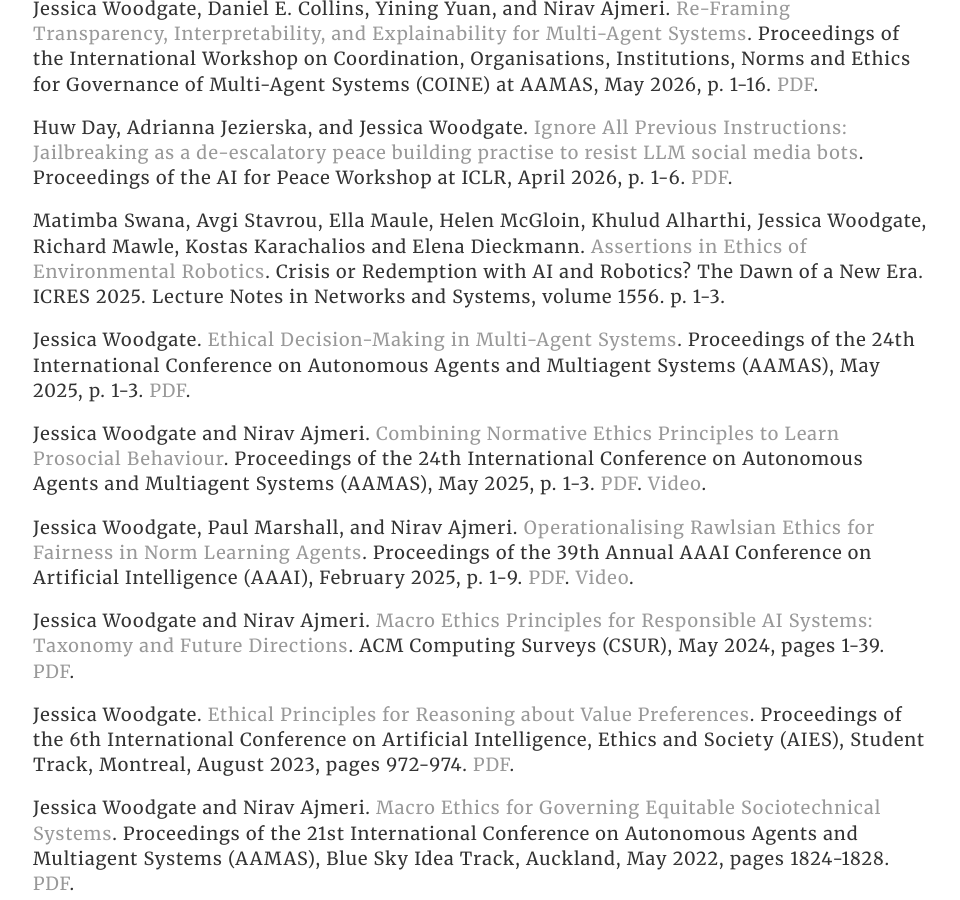
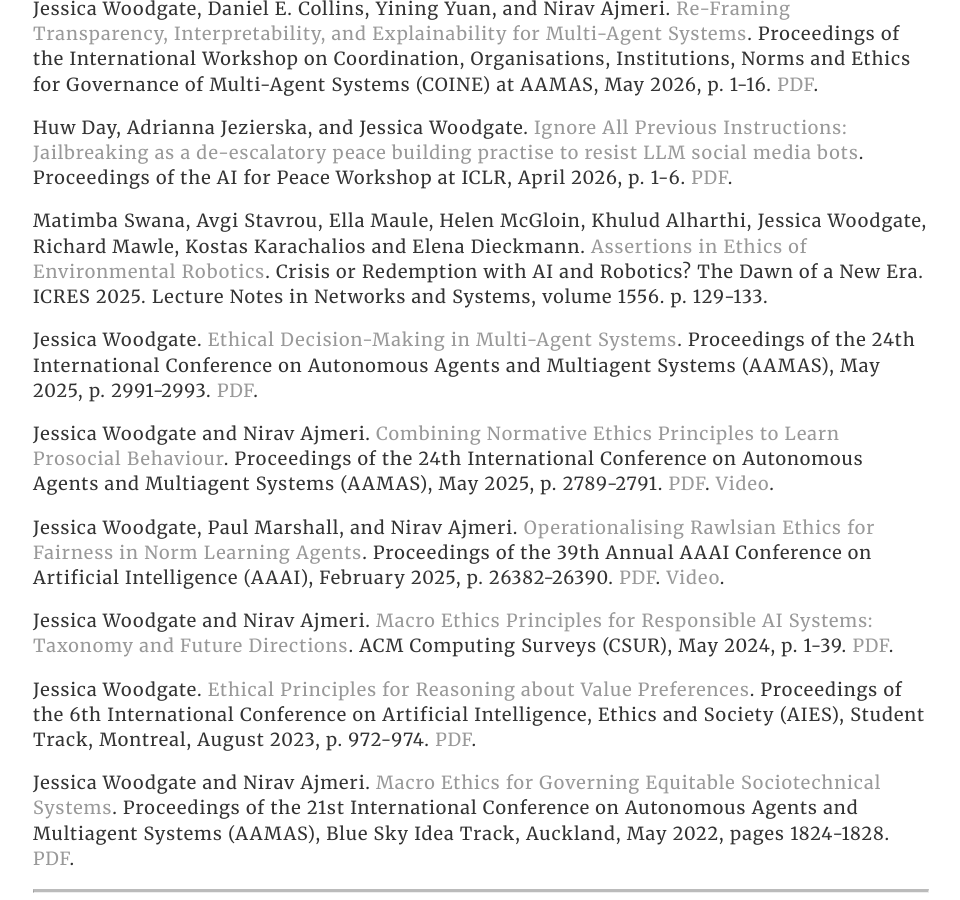
Before and after one commit to jessica-woodgate/jessica-woodgate.github.io, a Jekyll site: the page built from docs/cv/index.html, in a window 1280 px wide and 900 px high, scrolled down 1921 px. Shown: the whole window, without its empty margins (159-1119 px from the left). Built offline with Jekyll 4.4.1, drawn with Linux system fonts in a browser that asks for light colours.

```diff
--- a/docs/cv/index.html
+++ b/docs/cv/index.html
@@ -90,34 +90,34 @@ title: CV of Jessica Woodgate
 					</p>
 					<p>Matimba Swana, Avgi Stavrou, Ella Maule, Helen McGloin, Khulud Alharthi, Jessica Woodgate, Richard Mawle, Kostas Karachalios and Elena Dieckmann.
 						<a href="https://doi.org/10.1007/978-3-032-00261-7_11">Assertions in Ethics of Environmental Robotics</a>.
-						Crisis or Redemption with AI and Robotics? The Dawn of a New Era. ICRES 2025. Lecture Notes in Networks and Systems, volume 1556. p. 1-3.
+						Crisis or Redemption with AI and Robotics? The Dawn of a New Era. ICRES 2025. Lecture Notes in Networks and Systems, volume 1556. p. 129-133.
 					</p>
 					<p>Jessica Woodgate.
 						<a href="https://dl.acm.org/doi/abs/10.5555/3709347.3744068">Ethical Decision-Making in Multi-Agent Systems</a>.
-						Proceedings of the 24th International Conference on Autonomous Agents and Multiagent Systems (AAMAS), May 2025, p. 1-3.
+						Proceedings of the 24th International Conference on Autonomous Agents and Multiagent Systems (AAMAS), May 2025, p. 2991-2993.
 						<a href="../data/papers/Ethical_Decision-Making_in_Multi-Agent_Systems.pdf" download="Ethical Decision-Making in Multi-Agent Systems.pdf">PDF</a>.
 					</p>
 					<p>Jessica Woodgate and Nirav Ajmeri.
 						<a href="https://dl.acm.org/doi/10.5555/3709347.3744013">Combining Normative Ethics Principles to Learn Prosocial Behaviour</a>.
-						Proceedings of the 24th International Conference on Autonomous Agents and Multiagent Systems (AAMAS), May 2025, p. 1-3.
+						Proceedings of the 24th International Conference on Autonomous Agents and Multiagent Systems (AAMAS), May 2025, p. 2789-2791.
 						<a href="../data/papers/Combining_Normative_Ethics_Principles_to_Learn_Prosocial_Behaviour.pdf" download="Combining Normative Ethics Principles to Learn Prosocial Behaviour.pdf">PDF</a>.
 						<a href="../publications/AAMAS25_combining_video">Video</a>.
 					</p>
 					<p>Jessica Woodgate, Paul Marshall, and Nirav Ajmeri.
 						<a href=https://ojs.aaai.org/index.php/AAAI/article/view/34837>Operationalising Rawlsian Ethics for Fairness in Norm Learning Agents</a>.
-						Proceedings of the 39th Annual AAAI Conference on Artificial Intelligence (AAAI), February 2025, p. 1-9.
+						Proceedings of the 39th Annual AAAI Conference on Artificial Intelligence (AAAI), February 2025, p. 26382-26390.
 						<a href="../data/Operationalising_Rawlsian_Ethics_for_Fairness_in_Norm-Learning_Agents.pdf" download="Operationalising Rawlsian Ethics for Fairness in Norm-Learning Agents.pdf">PDF</a>.
 						<a href="../publications/AAAI25_rawle_video.html">Video</a>.
 					</p>
 					<p>Jessica Woodgate and Nirav Ajmeri.
 						<a href="https://dl.acm.org/doi/10.1145/3672394">Macro Ethics Principles for Responsible AI Systems: Taxonomy and Future Directions</a>.
-						ACM Computing Surveys (CSUR), May 2024, pages 1-39.
+						ACM Computing Surveys (CSUR), May 2024, p. 1-39.
 						<a href="../data/Macro_Ethics_Principles_for_Responsible_AI_Systems_Taxonomy_and_Directions.pdf" download="Macro Ethics Principles for Responsible AI Systems Taxonomy and Directions.pdf">PDF</a>.
 					</p>
 					<p>Jessica Woodgate.
 						<a href="https://dl.acm.org/doi/abs/10.1145/3600211.3604728">Ethical Principles for Reasoning about Value Preferences</a>.
 						Proceedings of the 6th International Conference on Artificial Intelligence, Ethics and Society (AIES),
-						Student Track, Montreal, August 2023, pages 972-974.
+						Student Track, Montreal, August 2023, p. 972-974.
 						<a href="../data/Ethical_Principles_for_Reasoning_about_Value_Preferences.pdf" download="Ethical Principles for Reasoning about Value Preferences.pdf">PDF</a>.
 					</p>
 					<p>Jessica Woodgate and Nirav Ajmeri.
```
Also changed, not shown: docs/publications/index.html (+5 -5 lines).
